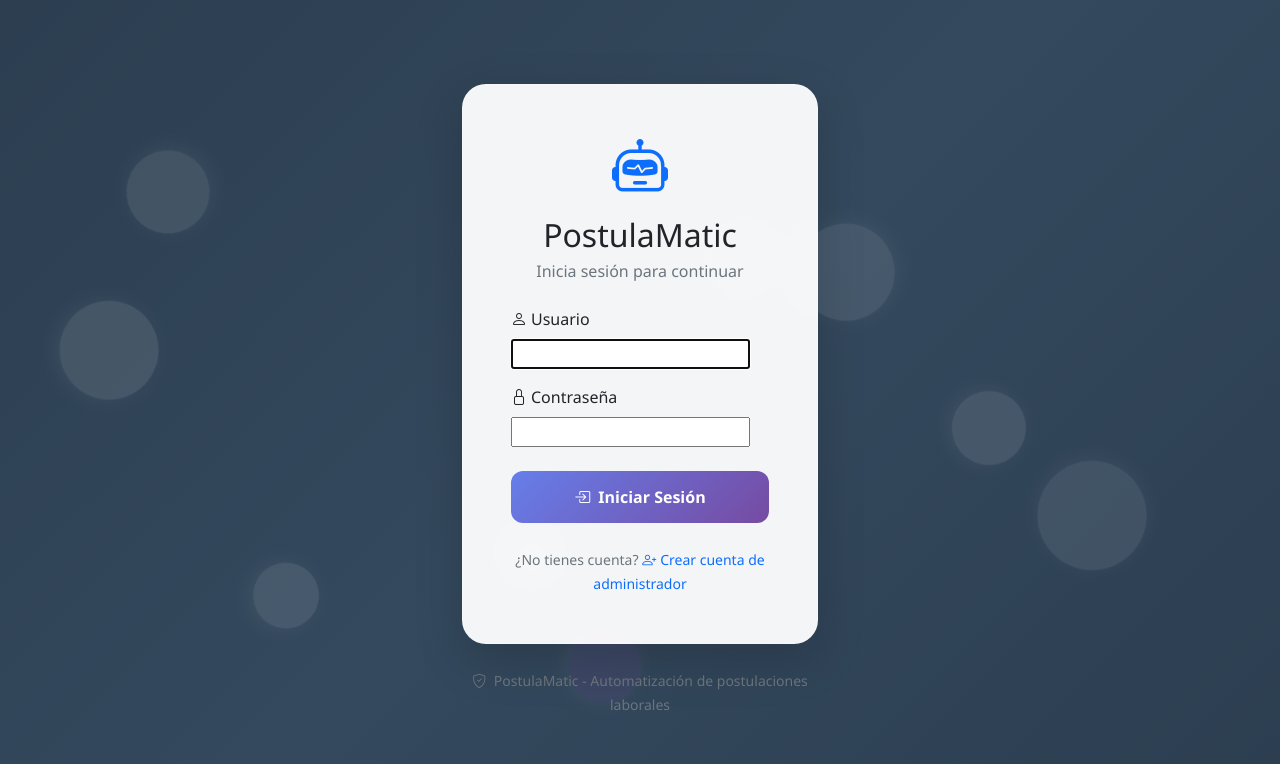
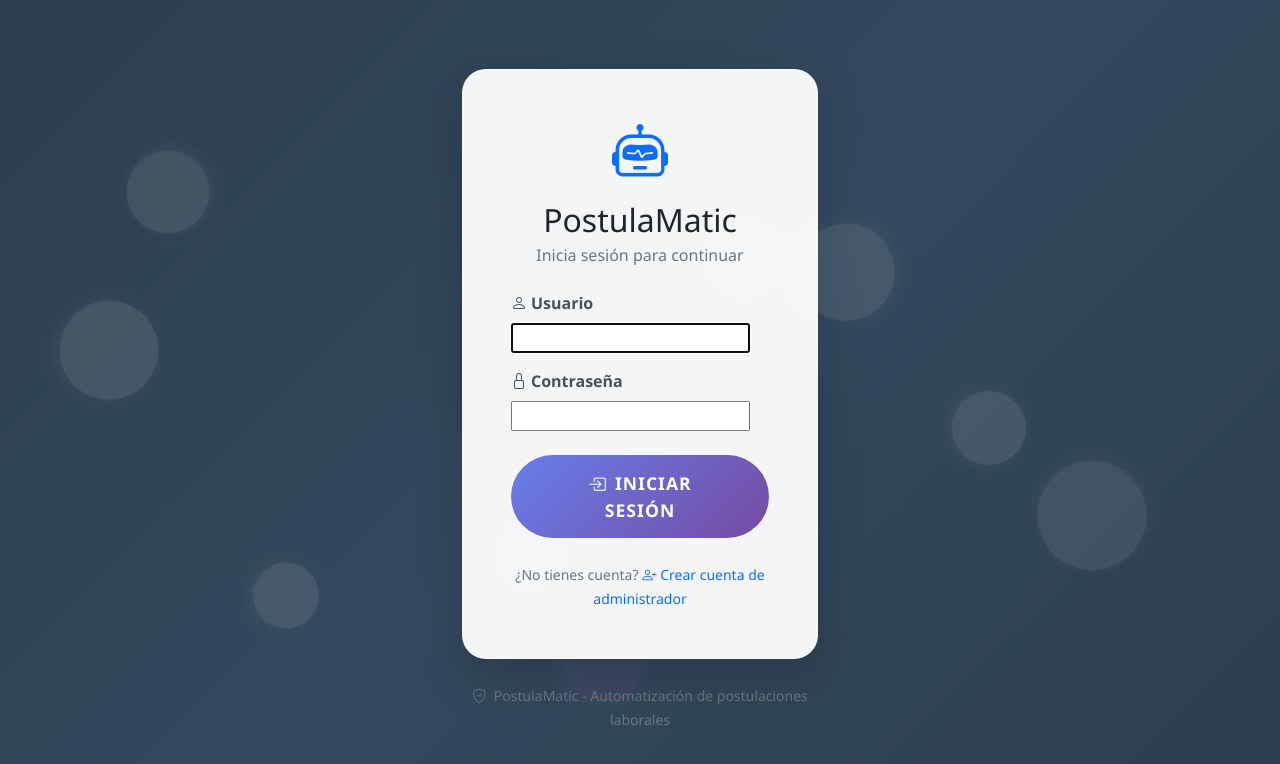
Before and after one commit to idgleb/PostulaMatic, a Django app: page /accounts/login/ in a window 1280 px wide. Shown: the top 764 px of the page. Run offline with Django 5.2, Linux system fonts and the light colour scheme; parts of the project's set-up code (start-up, migrations or seed data) failed here and were passed over.

Commit message:
feat: Unificar estilo de campos en login con resto del sitio
- Cambiar border-radius de campos a 50px (completamente redondeado)
- Actualizar padding y font-size para consistencia con Landing Page
- Aplicar border-radius 50px al botÃ³n para uniformidad visual
- Agregar text-transform uppercase y letter-spacing al botÃ³n
- Mejorar estilos de labels con font-weight 600
- Unificar border-radius de alertas a 15px
- Mantener consistencia visual completa en todo el sitio

```diff
--- a/templates/registration/login.html
+++ b/templates/registration/login.html
@@ -104,10 +104,10 @@
 
     <style>
         .form-control {
-            border-radius: 0.75rem;
             border: 2px solid #e9ecef;
-            padding: 0.875rem 1.25rem;
-            font-size: 1rem;
+            border-radius: 50px;
+            padding: 15px 25px;
+            font-size: 1.1rem;
             transition: all 0.3s ease;
             background: rgba(255, 255, 255, 0.9);
         }
@@ -121,11 +121,14 @@
         .btn-primary {
             background: linear-gradient(135deg, #667eea 0%, #764ba2 100%);
             border: none;
-            border-radius: 0.75rem;
-            padding: 0.875rem 2rem;
+            border-radius: 50px;
+            padding: 15px 40px;
             font-weight: 600;
-            font-size: 1rem;
+            font-size: 1.1rem;
+            text-transform: uppercase;
+            letter-spacing: 1px;
             transition: all 0.3s ease;
+            color: white;
         }
 
         .btn-primary:hover {
@@ -144,10 +147,16 @@
             color: #6c757d !important;
         }
 
+        .form-label {
+            font-weight: 600;
+            color: #495057;
+            margin-bottom: 0.5rem;
+        }
+
         .alert-danger {
             background: rgba(220, 53, 69, 0.1);
             border: 1px solid rgba(220, 53, 69, 0.2);
-            border-radius: 0.75rem;
+            border-radius: 15px;
         }
 
         /* Responsive adjustments */
```
